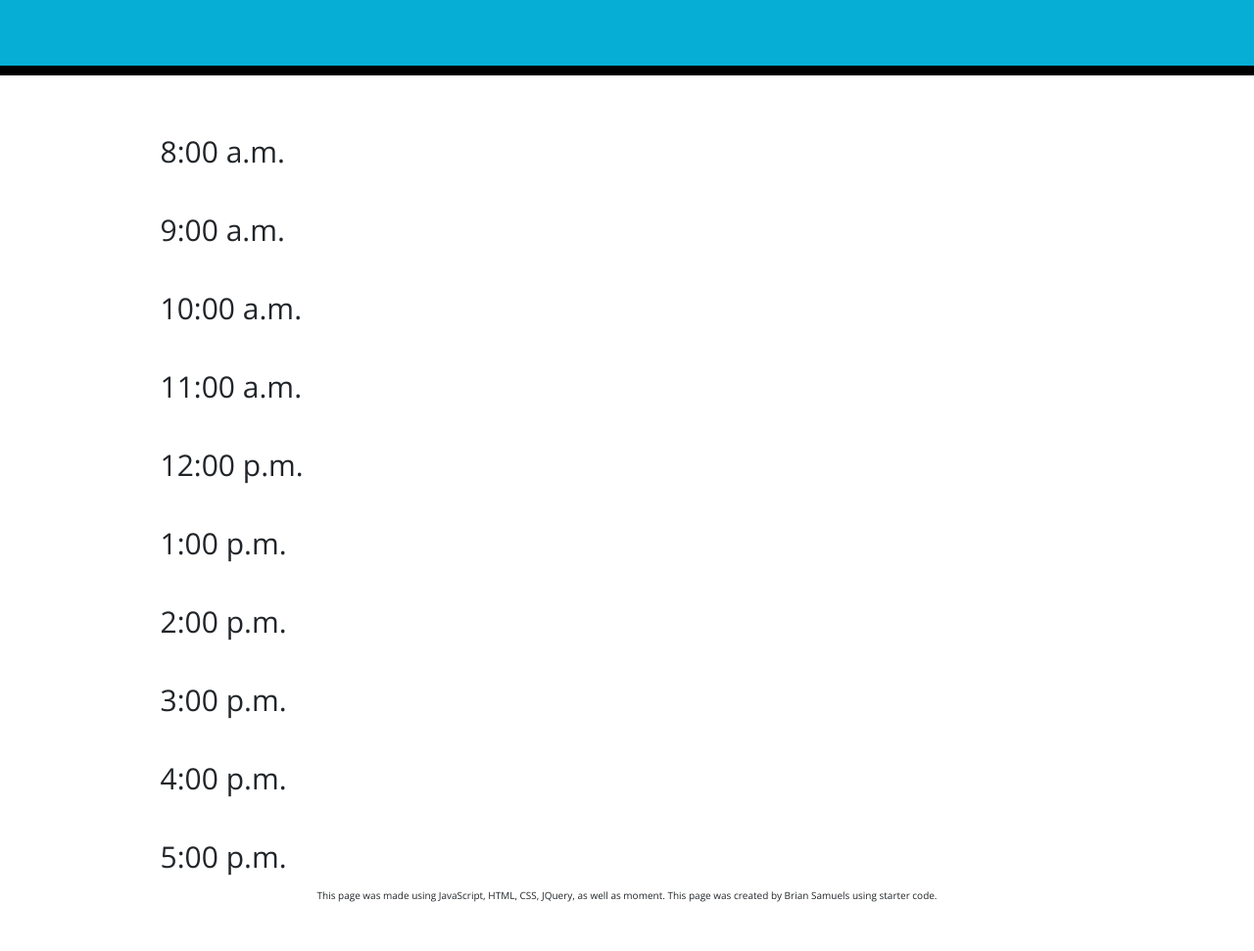
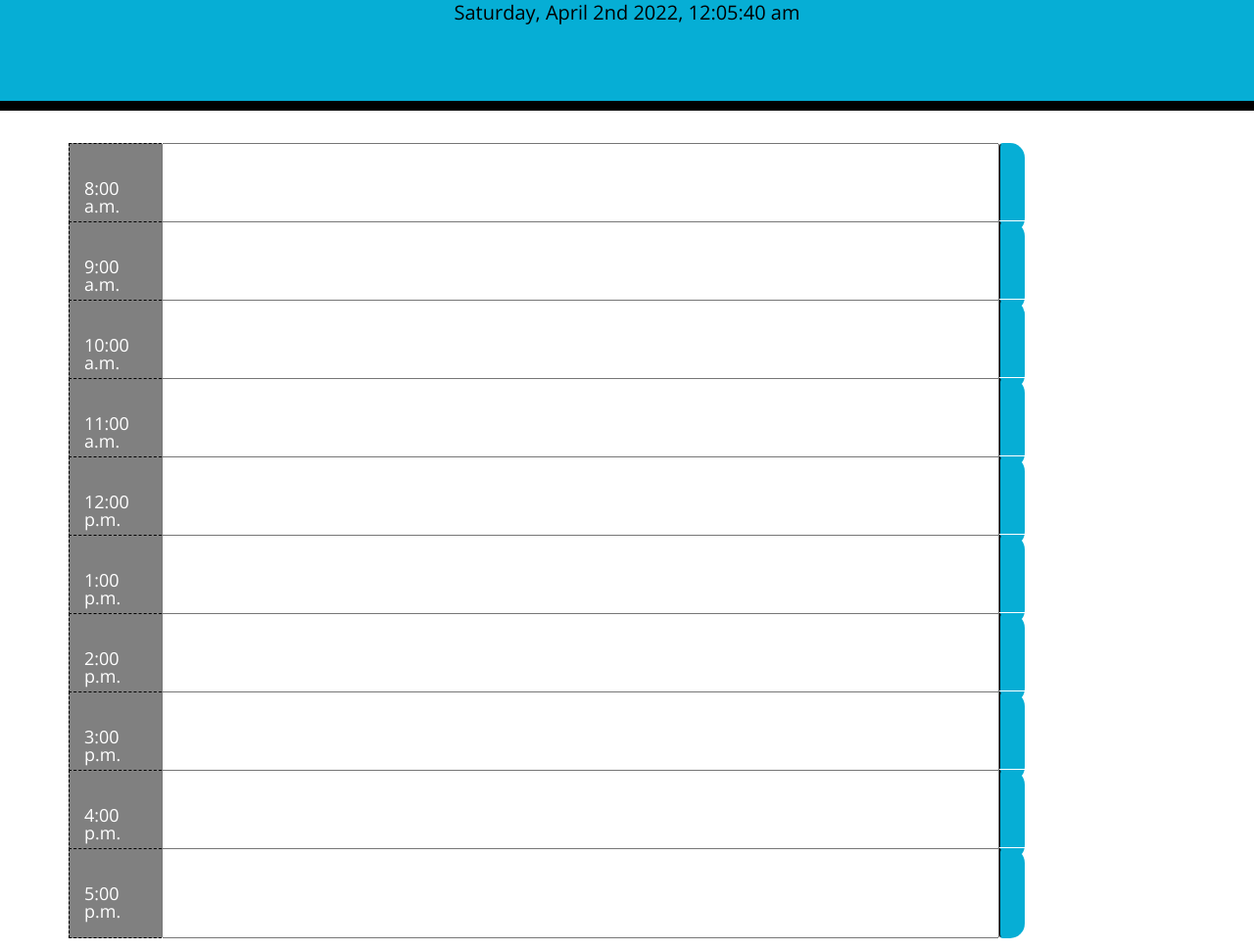
Before and after one commit to Samuels1996/Daily-planner, a plain HTML site: page index.html in a window 1280 px wide. Shown: the part 191-1162 px from the top of the page at 98% size. Before the commit the page ends 1126 px from the top, so only its background shows below. Drawn offline with nearby package versions, Linux system fonts and the light colour scheme.

Commit message:
adding in additonal files and styling

```diff
--- a/assets/css/style.css
+++ b/assets/css/style.css
@@ -38,9 +38,11 @@ textarea {
 }
 
 .hour {
-  background-color: #ffffff;
-  color: #000000;
+  background-color: gray;
+  color: white;
   border-top: 1px dashed #000000;
+  border-bottom: 1px dashed black;
+  border-left: 1px dashed black;
 }
 
 .past {
@@ -72,7 +74,7 @@ textarea {
 }
 
 .container {
-  font-size: 30px;
+  font-size: 18px;
   text-align: left;
   display: flex;
   flex-wrap: wrap;
--- a/assets/js/javascript.js
+++ b/assets/js/javascript.js
@@ -1,5 +1,10 @@
 var listItem = document.querySelector('container')
 var timeEl = document.getElementById('timeSlot')
 
-var today = moment();
-$('currentDay').text(today.format("MMM Do, YYYY"));
+$(document).ready(function() {
+    var update = function() {
+        document.getElementById('currentDay')
+        .innerHTML = moment().format('dddd, MMMM Do YYYY, h:mm:ss a');
+    }
+    setInterval(update, 1000)
+})
--- a/index.html
+++ b/index.html
@@ -35,63 +35,83 @@
     <section class="container">
 
         <div class="row">
-          <div id="8hour">
+          <div class="hour col-sm-1" id="8hour">
             8:00 a.m.
           </div>
+          <input type="text" class="formList col-sm-9">
+          <button type="button" class="btn saveBtn"></button>
         </div>
 
         <div class="row">
-          <div id="9hour">
+          <div class="hour col-sm-1" id="9hour">
             9:00 a.m.
           </div>
+          <input type="text" class="formList col-sm-9">
+          <button type="button" class="btn saveBtn"></button>
         </div>
 
         <div class="row">
-          <div id="10hour">
+          <div class="hour col-sm-1" id="10hour">
             10:00 a.m.
           </div>
+          <input type="text" class="formList col-sm-9">
+          <button type="button" class="btn saveBtn"></button>
         </div>
 
         <div class="row">
-          <div id="11hour">
+          <div class="hour col-sm-1" id="11hour">
             11:00 a.m.
           </div>
+          <input type="text" class="formList col-sm-9">
+          <button type="button" class="btn saveBtn"></button>
         </div>
 
         <div class="row">
-          <div id="12hour">
+          <div class="hour col-sm-1" id="12hour">
             12:00 p.m.
           </div>
+          <input type="text" class="formList col-sm-9">
+          <button type="button" class="btn saveBtn"></button>
         </div>
 
         <div class="row">
-          <div id="13hour">
+          <div class="hour col-sm-1" id="13hour">
             1:00 p.m.
           </div>
+          <input type="text" class="formList col-sm-9">
+          <button type="button" class="btn saveBtn"></button>
         </div>
 
         <div class="row">
-          <div id="14hour">
+          <div class="hour col-sm-1" id="14hour">
             2:00 p.m.
           </div>
+          <input type="text" class="formList col-sm-9">
+          <button type="button" class="btn saveBtn"></button>
         </div>
 
         <div class="row">
-          <div id="15hour">
+          <div class="hour col-sm-1" id="15hour">
             3:00 p.m.
           </div>
+          <input type="text" class="formList col-sm-9">
+          <button type="button" class="btn saveBtn"></button>
         </div>
 
         <div class="row">
-          <div id="16hour">
+          <div class="hour col-sm-1" id="16hour">
             4:00 p.m.
           </div>
+          <input type="text" class="formList col-sm-9">
+          <button type="button" class="btn saveBtn"></button>
         </div>
 
         <div class="row">
-          <div id="17hour">
+          <div class="hour col-sm-1" id="17hour">
             5:00 p.m.
           </div>
+          <input type="text" class="formList col-sm-9">
+          <button type="button" class="btn saveBtn"></button>
         </div>
 
       </section>
```
